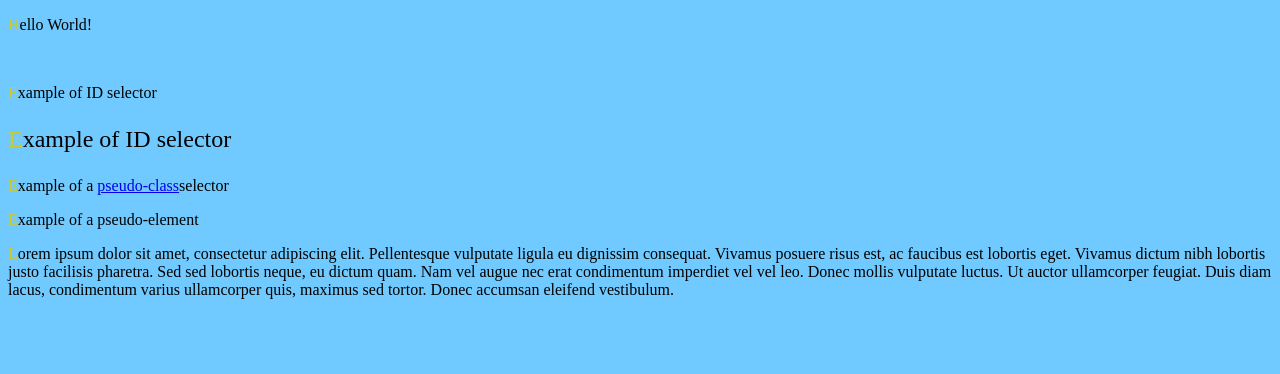
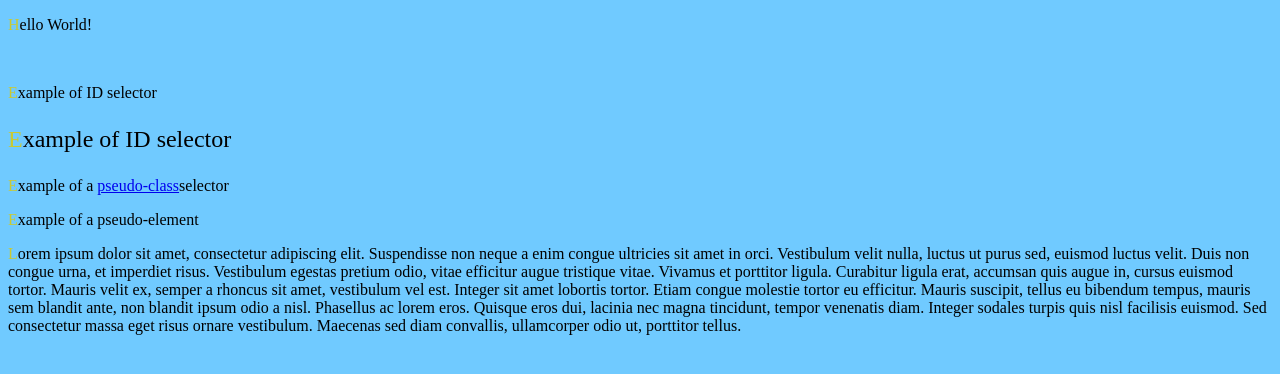
Before and after one commit to Lcoderloc454/COMP001B.LectureActivity1, a plain HTML site: page index.html in a window 1280 px wide. Drawn offline with Linux system fonts and the light colour scheme.

Commit message:
One Paragraph change

```diff
--- a/index.html
+++ b/index.html
@@ -24,6 +24,6 @@
 
       <p>Example of a pseudo-element</p>
       <!-- example of pseudo-element-->
-       <p>Lorem ipsum dolor sit amet, consectetur adipiscing elit. Pellentesque vulputate ligula eu dignissim consequat. Vivamus posuere risus est, ac faucibus est lobortis eget. Vivamus dictum nibh lobortis justo facilisis pharetra. Sed sed lobortis neque, eu dictum quam. Nam vel augue nec erat condimentum imperdiet vel vel leo. Donec mollis vulputate luctus. Ut auctor ullamcorper feugiat. Duis diam lacus, condimentum varius ullamcorper quis, maximus sed tortor. Donec accumsan eleifend vestibulum.</p>
+       <p>Lorem ipsum dolor sit amet, consectetur adipiscing elit. Suspendisse non neque a enim congue ultricies sit amet in orci. Vestibulum velit nulla, luctus ut purus sed, euismod luctus velit. Duis non congue urna, et imperdiet risus. Vestibulum egestas pretium odio, vitae efficitur augue tristique vitae. Vivamus et porttitor ligula. Curabitur ligula erat, accumsan quis augue in, cursus euismod tortor. Mauris velit ex, semper a rhoncus sit amet, vestibulum vel est. Integer sit amet lobortis tortor. Etiam congue molestie tortor eu efficitur. Mauris suscipit, tellus eu bibendum tempus, mauris sem blandit ante, non blandit ipsum odio a nisl. Phasellus ac lorem eros. Quisque eros dui, lacinia nec magna tincidunt, tempor venenatis diam. Integer sodales turpis quis nisl facilisis euismod. Sed consectetur massa eget risus ornare vestibulum. Maecenas sed diam convallis, ullamcorper odio ut, porttitor tellus.</p>
 </body>
 </html>
```
